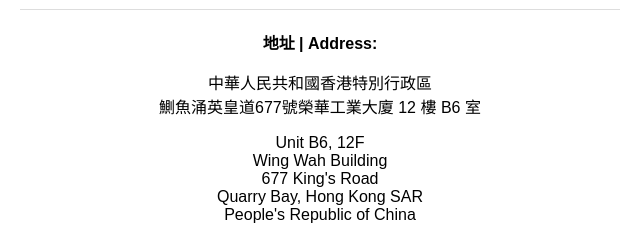
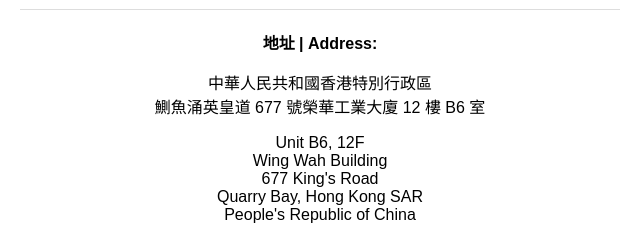
Before and after one commit to titsltd/titsltd.github.io, a plain HTML site: page index.htm in a window 1280 px wide. Shown: the part 365-605 px from the top of the page, 320-960 px from the left. Drawn offline with Linux system fonts and the light colour scheme.

Commit message:
Update index.htm

```diff
--- a/index.htm
+++ b/index.htm
@@ -54,7 +54,7 @@
         <div class="address">
             <p><strong>地址 | Address:</strong></p>
             <p>中華人民共和國香港特別行政區<br>
-                鰂魚涌英皇道677號榮華工業大廈 12 樓 B6 室</p>
+                鰂魚涌英皇道 677 號榮華工業大廈 12 樓 B6 室</p>
             <p>Unit B6, 12F<br>
                 Wing Wah Building<br>
                 677 King's Road<br>
```
